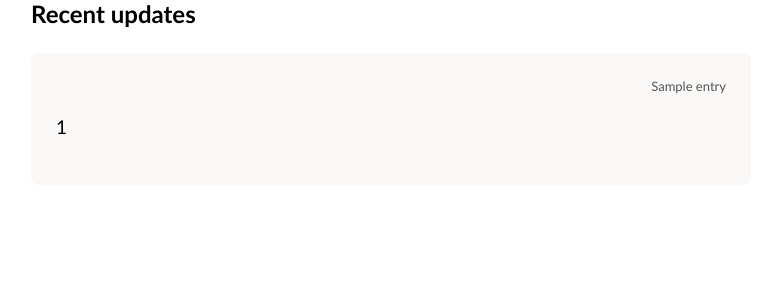
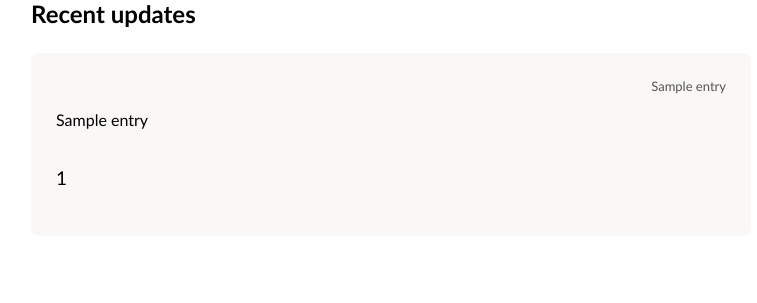
Before and after one commit to malikpiara/cuiff, a Flask app: template templates/home.html in a window 1280 px wide. Shown: the part 370-673 px from the top of the page, without its empty margins (249-1006 px from the left). Run offline with Flask 2, Linux system fonts and the light colour scheme; the template is opened without the code that fills it: most values are stand-ins (such as "Sample title", 1, 10 or a date in 2020).

Commit message:
Now, we're storing each author name saved in the session in our database and displaying the author name in each entry.

```diff
--- a/app.py
+++ b/app.py
@@ -12,6 +12,7 @@ def create_app():
     app = Flask(__name__)
 
     # Session config. Followed documentation
+    # Will have to change this and connect with MongoDB to deploy
     app.config["SESSION_PERMANENT"] = False
     app.config["SESSION_TYPE"] = "filesystem"
     Session(app)
@@ -27,6 +28,11 @@ def create_app():
             return redirect("/")
         return render_template("login.html")
 
+    @app.route("/logout")
+    def logout():
+        session["username"] = None
+        return redirect("/login")
+
     @app.route("/", methods=["GET", "POST"])
     def home():
         if not session.get("username"):
@@ -35,14 +41,15 @@ def create_app():
             entry_content = request.form.get("content")
             formatted_date = datetime.datetime.today().strftime("%Y-%m-%d")
             app.db.entries.insert(
-                {"content": entry_content, "date": formatted_date})
+                {"content": entry_content, "date": formatted_date, "author": session["username"]})
 
         entries_with_date = [
             (
                 entry["content"],
                 entry["date"],
                 datetime.datetime.strptime(
-                    entry["date"], "%Y-%m-%d").strftime("%b %d, %Y")
+                    entry["date"], "%Y-%m-%d").strftime("%b %d, %Y"),
+                entry["author"]
             )
             for entry in app.db.entries.find({})
         ]
--- a/templates/home.html
+++ b/templates/home.html
@@ -15,7 +15,7 @@
         <ul class="navbar_navigation">
             <li class="navbar_navigation_item"><a href="#" class="navbar_link">Recent</a></li>
             <li class="navbar_navigation_item"><a href="#" class="navbar_link">Calendar</a></li>
-            <li class="navbar_navigation_item"><a href="#" class="navbar_link">Log Out</a></li>
+            <li class="navbar_navigation_item"><a href="/logout" class="navbar_link">Log Out</a></li>
         </ul>
     </header>
     <main class="main">
@@ -33,10 +33,13 @@
             {% for entry in entries %}
                 <article class="entry">
                         <time class="entry_date" datetime="{{ entry[1] }}">{{ entry[2] }}</time>
-                    <p class="entry_content">
-                    {{ entry[0] }}
-                    </p>
-            </article>
+                        <p class="entry_author">
+                            {{ entry[3] }}
+                        </p>
+                        <p class="entry_content">
+                            {{ entry[0] }}
+                        </p>
+                </article>
             {% endfor %}
         </section>
     </main>
```
Also changed, not shown: 2 other files.
